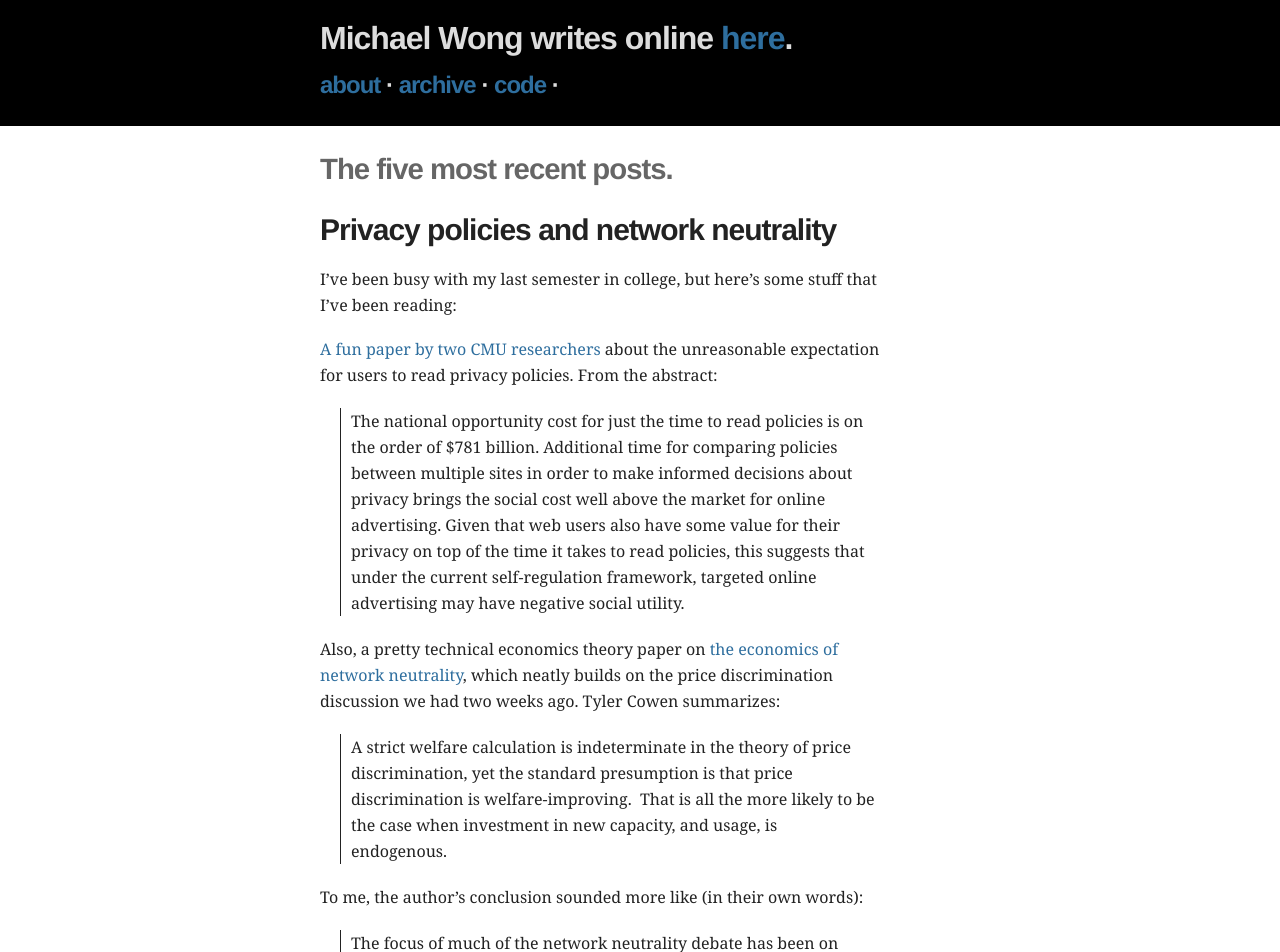
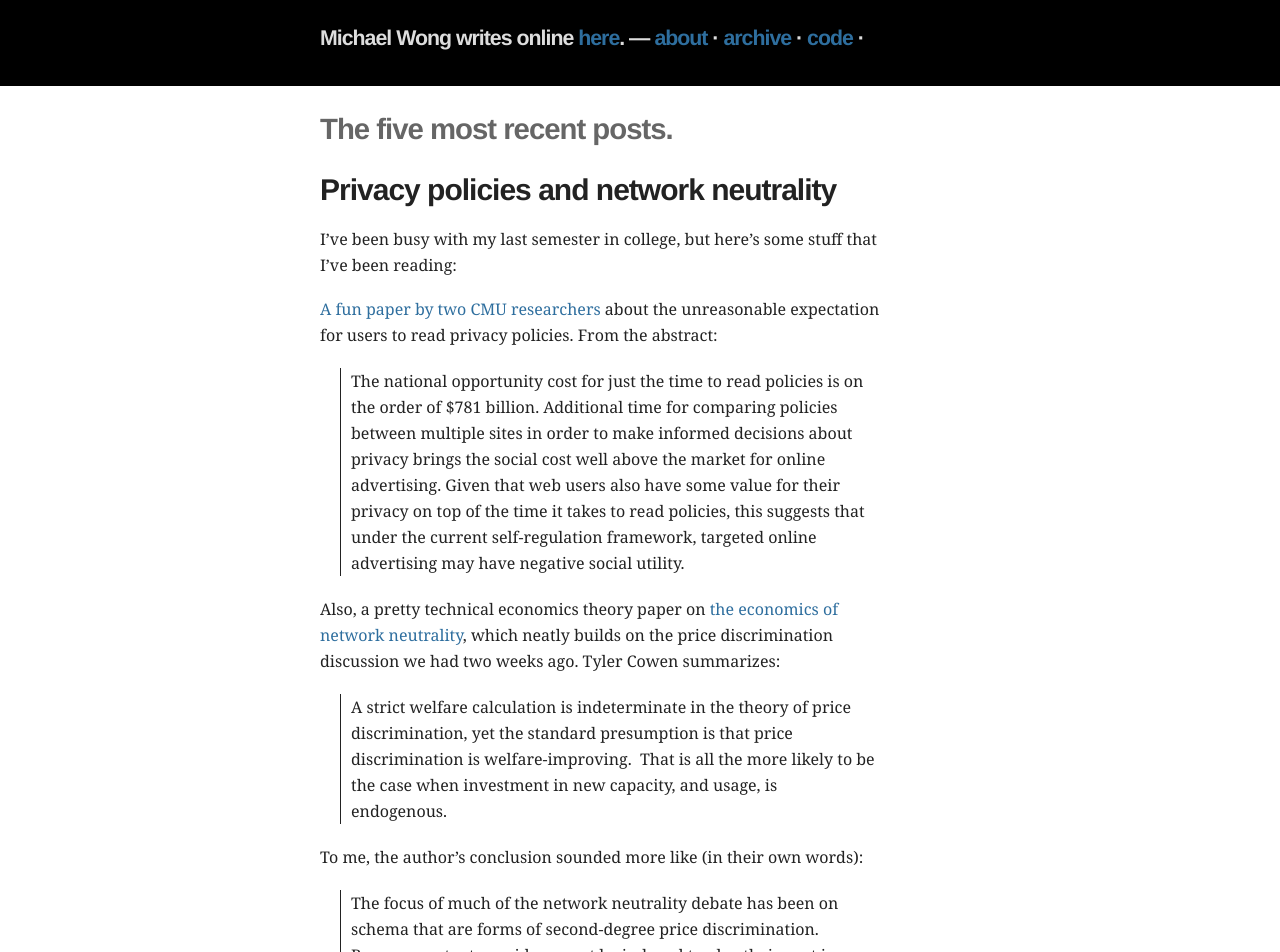
Before and after one commit to mbwong/mbwong.github.com, a Jekyll site: the page built from index.html, in a window 1280 px wide. Shown: the top 952 px of the page. Built offline with Jekyll 4.4.1, drawn with Linux system fonts in a browser that asks for light colours.

Commit message:
chagned banner

```diff
--- a/_layouts/default.html
+++ b/_layouts/default.html
@@ -16,14 +16,12 @@
   <body>
     <header>
       <h1 id="title">
-        Michael Wong writes online <a href="/" title="Home">here</a>.
-      </h1>
-      <h2 id="subtitle">
+        Michael Wong writes online <a href="/" title="Home">here</a>. &mdash;
         <a href="/about.html">about</a> &middot;
         <a href="/archive.html" title="Archive">archive</a> &middot;
         <a href="/projects.html">code</a> &middot;
        <!-- <a href="/about.html">about</a> &middot;-->
-      </h2>
+      </h1>
     </header>
     <div id="wrapper">
       {{ content }}
--- a/css/screen.css
+++ b/css/screen.css
@@ -133,18 +133,14 @@ header {
   margin-top: 24pt;
 }
 
-#subtitle, #title { color: #ddd; }
+#title { color: #ddd; }
 
-#subtitle a, #title a {
+#title a {
   color: #2E6E9E;
 }
 
-#subtitle {
-  font-size: 18pt;
-}
-
 #title {
-  font-size: 24pt;
+  font-size: 16pt;
 }
 
 #wrapper {
```
